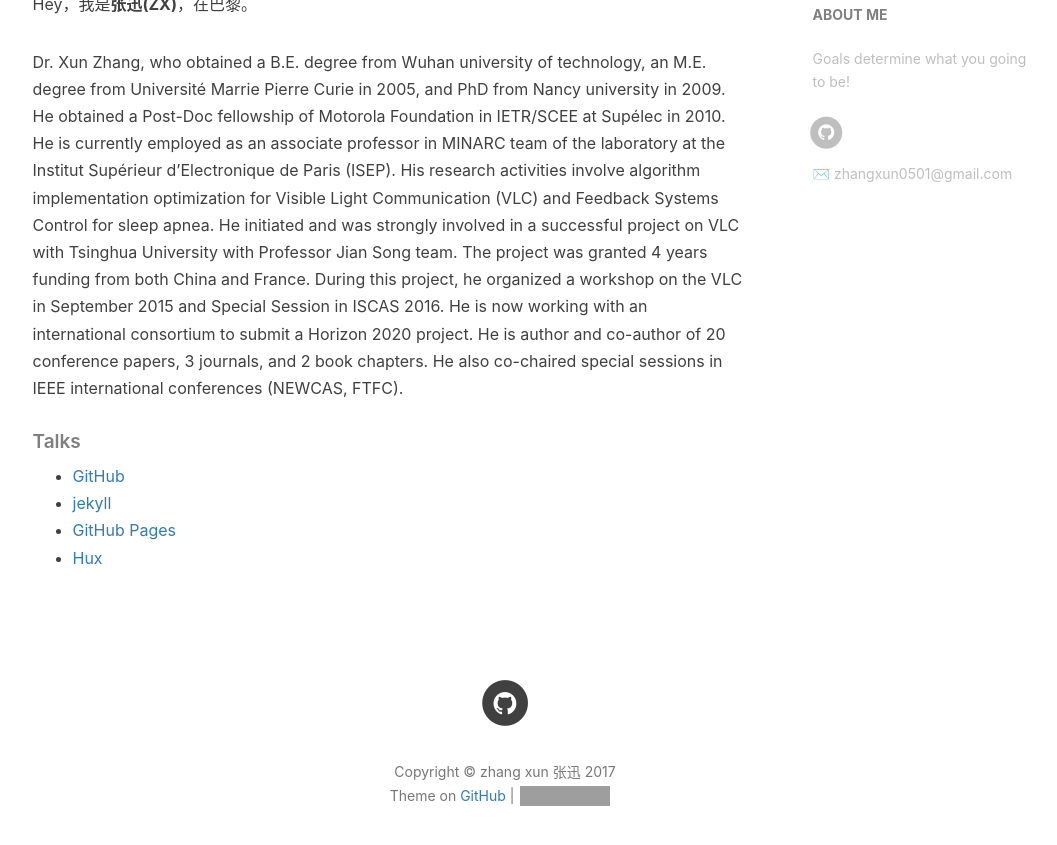
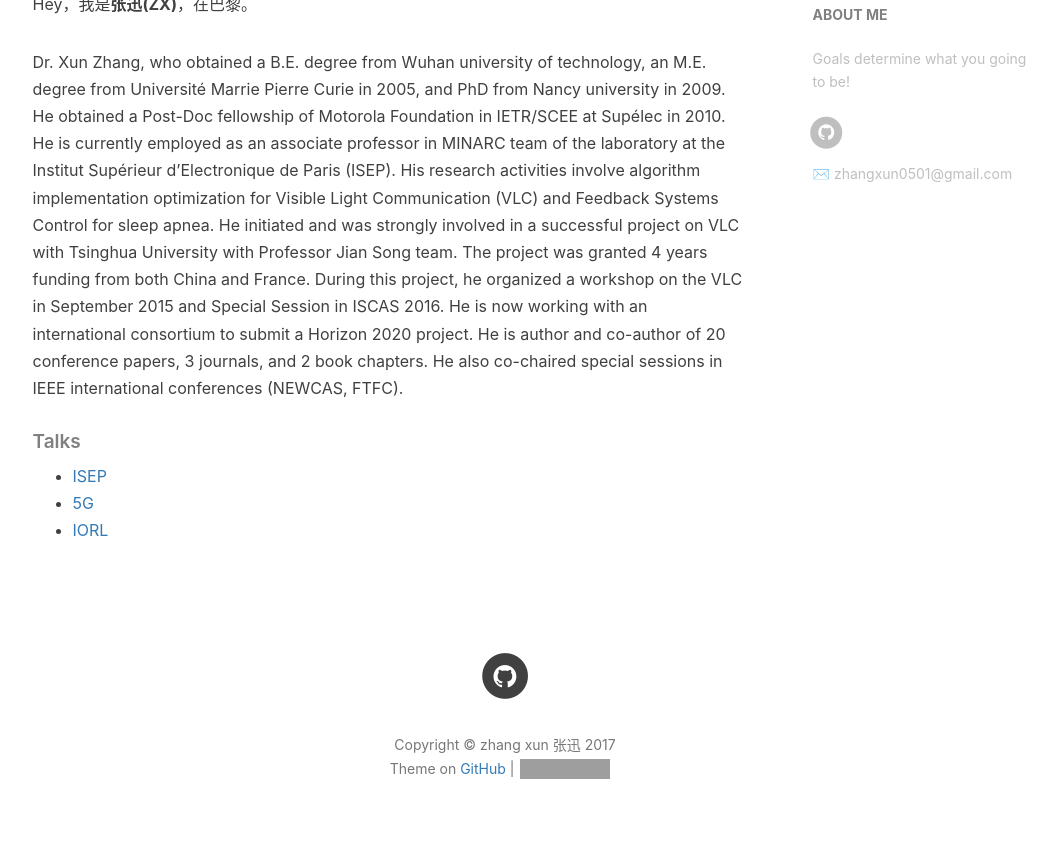
Before and after one commit to zhangxun0501/zhangxun0501.github.io, a Jekyll site: the page built from about.html, in a window 1280 px wide and 900 px high, scrolled down 611 px. Shown: the top 845 px of the window, without its empty margins (135-1192 px from the left). Built offline with Jekyll 4.4.1, drawn with Linux system fonts in a browser that asks for light colours; nearby versions of some CDN libraries; comment, search, counter and statistics services are not loaded; grey boxes are pictures that could not be loaded.

Commit message:
Update about.html

```diff
--- a/about.html
+++ b/about.html
@@ -30,10 +30,10 @@ published: true
     <h5>Talks</h5>
 
     <ul>
-    <li><a href="https://github.com">GitHub</a></li>
-    <li><a href="http://jekyll.com.cn/">jekyll</a></li>
-    <li><a href="https://pages.github.com/">GitHub Pages</a></li>
-    <li><a href="http://huangxuan.me/">Hux</a></li>    </ul>
+    <li><a href="https://www.isep.fr">ISEP</a></li>
+    <li><a href="http://5G-ppp.eu">5G</a></li>
+    <li><a href="https://iorl.5g-ppp.eu">IORL</a></li>
+
 </div>
 
 <!-- English Version -->
```
